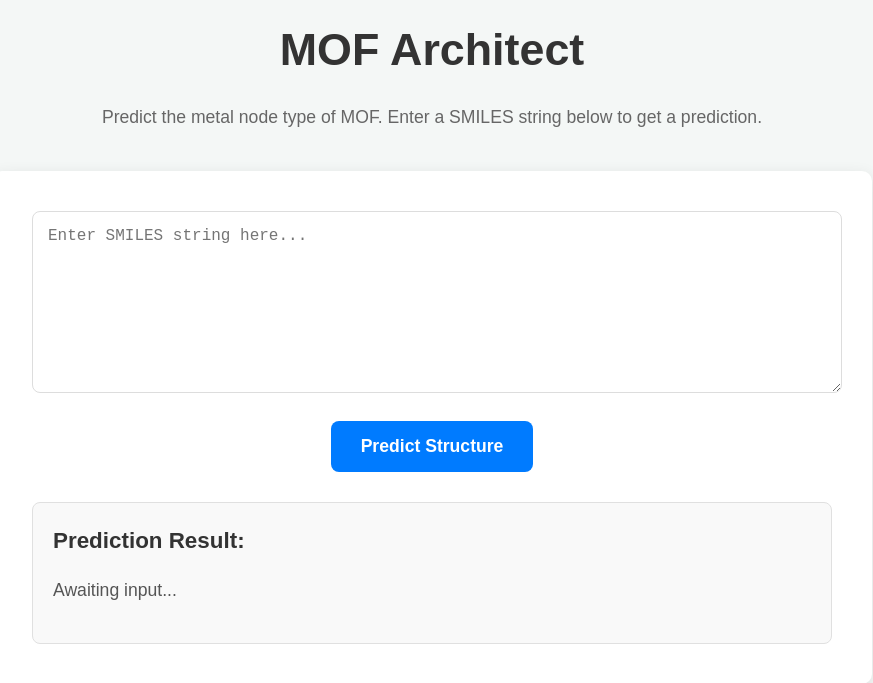
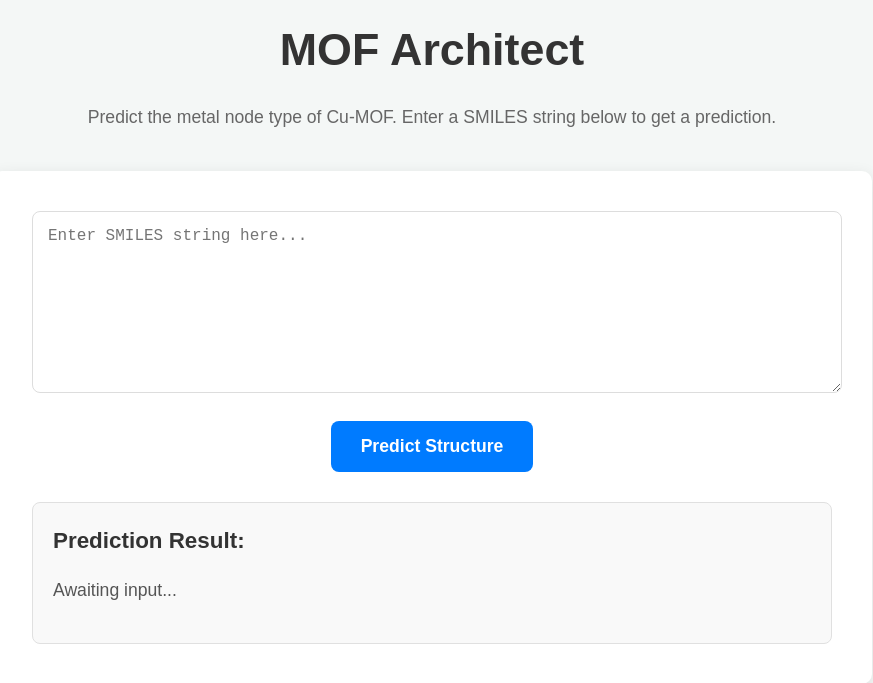
Before and after one commit to TopoSpace/mof-architect-testforpublic, a Flask app: page /mof-architect in a window 1280 px wide. Shown: the part 203-886 px from the top of the page, without its empty margins (208-1081 px from the left). Run offline with Flask 3, Linux system fonts and the light colour scheme; parts of the project's set-up code (start-up, migrations or seed data) failed here and were passed over.

Commit message:
feat: update HTML layout for mof_architect.html

```diff
--- a/src/templates/mof_architect.html
+++ b/src/templates/mof_architect.html
@@ -29,7 +29,7 @@
     <section class="mof-architect-tool">
         <div class="container">
             <h2>MOF Architect</h2>
-            <p class="section-subtitle">Predict the metal node type of MOF. Enter a SMILES string below to get a prediction.</p>
+            <p class="section-subtitle">Predict the metal node type of Cu-MOF. Enter a SMILES string below to get a prediction.</p>
 
             <div class="prediction-interface">
                 <textarea id="smiles_input" placeholder="Enter SMILES string here..."></textarea>
```
